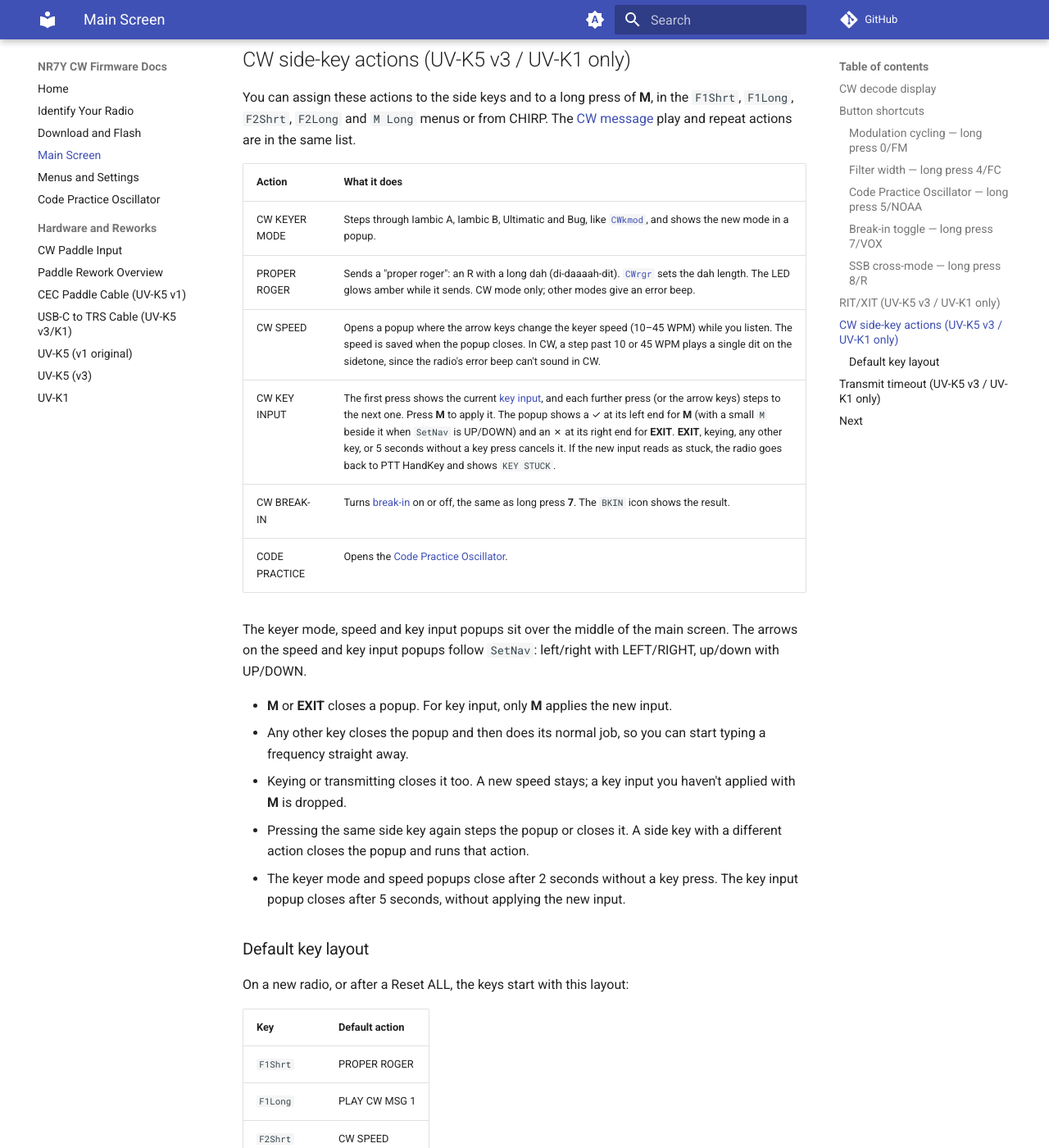
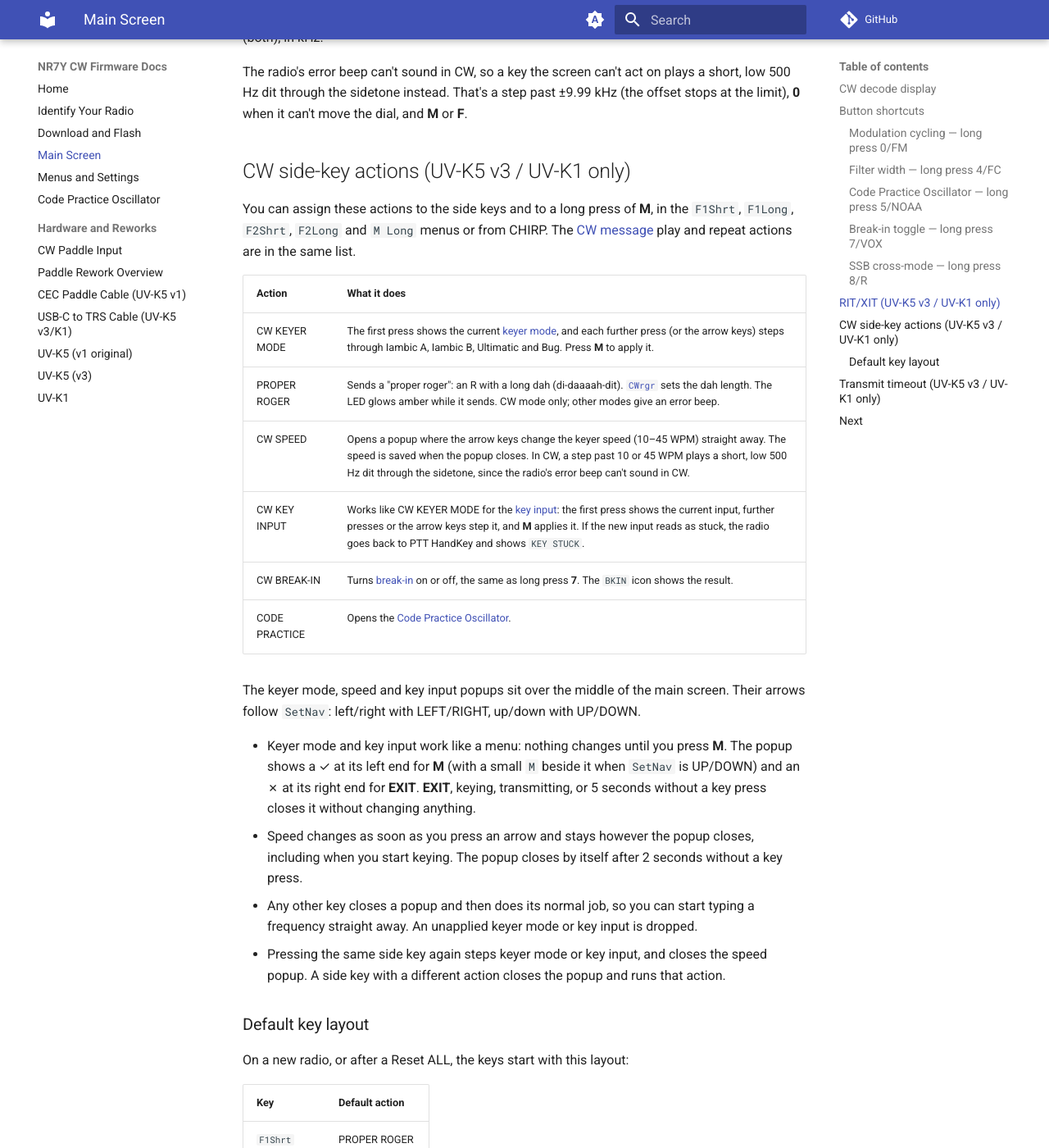
Before and after one commit to briand/cw-firmware-docs, an MkDocs documentation site: the page built from docs/main-screen.md, in a window 1280 px wide and 1400 px high, scrolled down 3665 px. Shown: the whole window at 82% size. Built offline with MkDocs 1.6.1 and Material for MkDocs 9.7.7, drawn with Linux system fonts in a browser that asks for light colours; comment, search, counter and statistics services are not loaded; some of the changed text lies outside the part shown.

Commit message:
feat: review follow-ups round two

```diff
--- a/docs/main-screen.md
+++ b/docs/main-screen.md
@@ -17,6 +17,10 @@ decoded text across the middle line of the screen.
   being played back.
 - On the UV-K5 v3 / UV-K1, zeros are drawn dotted so they can't be mistaken
   for the letter O.
+- On the UV-K5 v3 / UV-K1, the prosigns SK, BK, KA, SN and UR (U and R run
+  together) show as their two letters, underlined. Prosigns that share a
+  pattern with punctuation show the symbol instead: BT `=`, AR `+`, KN `(` and
+  AS `&`.
 
 ## Button shortcuts
 
@@ -60,15 +64,18 @@ The firmware automatically opens squelch full-time whenever switching to USB and
 === "UV-K5 v3 / UV-K1"
 
     Press **F**, then long press **4** to switch the filter between wide and
-    narrow. In CW and USB those are 6.25 kHz and 2.0 kHz, and the VFO's info
-    line shows `6k` or `2k`. The narrow filter helps cut out signals and noise
-    next to the one you're trying to copy. In FM and AM the same press switches
-    that mode's own wide and narrow widths.
+    narrow. In CW and USB those are labeled 6.25 kHz and 2.0 kHz, and the
+    VFO's info line shows `6k` or `2k`. On these radios the two settings
+    measure the same in CW: each passes about 6.5–7 kHz around the receive
+    frequency, so a signal 3 kHz away can still be copied. USB uses the same
+    filter settings. No narrower setting has been found yet for the radio's
+    BK4829 chip. In FM and AM the same press switches that mode's own wide and
+    narrow widths.
 
     Switching a VFO to CW selects the 2k filter. Switching it back to FM or AM
     puts back the width it had before.
 
-    The `WIDE NARROW` [side-key action](#side-key-actions) switches the same
+    The `FILTER WIDTH` [side-key action](#side-key-actions) switches the same
     filter.
 
 === "UV-K5 (v1 original)"
@@ -134,9 +141,9 @@ key press. While an offset is applied, the VFO's info line shows a tag such as
 `R+0.12` (RIT), `X-0.05` (XIT) or `RX+0.12` (both), in kHz.
 
 The radio's error beep can't sound in CW, so a key the screen can't act on
-plays a single dit on the sidetone instead. That's a step past ±9.99 kHz (the
-offset stops at the limit), **0** when it can't move the dial, and **M** or
-**F**.
+plays a short, low 500 Hz dit through the sidetone instead. That's a step
+past ±9.99 kHz (the offset stops at the limit), **0** when it can't move the
+dial, and **M** or **F**.
 
 ## CW side-key actions (UV-K5 v3 / UV-K1 only) {#side-key-actions}
 
@@ -147,27 +154,31 @@ and repeat actions are in the same list.
 
 | Action | What it does |
 |---|---|
-| CW KEYER MODE | Steps through Iambic A, Iambic B, Ultimatic and Bug, like [`CWkmod`](menus-and-settings.md#cw-keyer-mode-cwkmod), and shows the new mode in a popup. |
+| CW KEYER MODE | The first press shows the current [keyer mode](menus-and-settings.md#cw-keyer-mode-cwkmod), and each further press (or the arrow keys) steps through Iambic A, Iambic B, Ultimatic and Bug. Press **M** to apply it. |
 | PROPER ROGER | Sends a "proper roger": an R with a long dah (di-daaaah-dit). [`CWrgr`](menus-and-settings.md#cwrgr) sets the dah length. The LED glows amber while it sends. CW mode only; other modes give an error beep. |
-| CW SPEED | Opens a popup where the arrow keys change the keyer speed (10–45 WPM) while you listen. The speed is saved when the popup closes. In CW, a step past 10 or 45 WPM plays a single dit on the sidetone, since the radio's error beep can't sound in CW. |
-| CW KEY INPUT | The first press shows the current [key input](menus-and-settings.md#cw-key-input-cwkin), and each further press (or the arrow keys) steps to the next one. Press **M** to apply it. The popup shows a ✓ at its left end for **M** (with a small `M` beside it when `SetNav` is UP/DOWN) and an ✗ at its right end for **EXIT**. **EXIT**, keying, any other key, or 5 seconds without a key press cancels it. If the new input reads as stuck, the radio goes back to PTT HandKey and shows `KEY STUCK`. |
+| CW SPEED | Opens a popup where the arrow keys change the keyer speed (10–45 WPM) straight away. The speed is saved when the popup closes. In CW, a step past 10 or 45 WPM plays a short, low 500 Hz dit through the sidetone, since the radio's error beep can't sound in CW. |
+| CW KEY INPUT | Works like CW KEYER MODE for the [key input](menus-and-settings.md#cw-key-input-cwkin): the first press shows the current input, further presses or the arrow keys step it, and **M** applies it. If the new input reads as stuck, the radio goes back to PTT HandKey and shows `KEY STUCK`. |
 | CW BREAK-IN | Turns [break-in](menus-and-settings.md#cw-break-in-cwbkin) on or off, the same as long press **7**. The `BKIN` icon shows the result. |
 | CODE PRACTICE | Opens the [Code Practice Oscillator](code-practice-oscillator.md). |
 
 The keyer mode, speed and key input popups sit over the middle of the main
-screen. The arrows on the speed and key input popups follow `SetNav`:
-left/right with LEFT/RIGHT, up/down with UP/DOWN.
+screen. Their arrows follow `SetNav`: left/right with LEFT/RIGHT, up/down with
+UP/DOWN.
 
-- **M** or **EXIT** closes a popup. For key input, only **M** applies the new
-  input.
-- Any other key closes the popup and then does its normal job, so you can
-  start typing a frequency straight away.
-- Keying or transmitting closes it too. A new speed stays; a key input you
-  haven't applied with **M** is dropped.
-- Pressing the same side key again steps the popup or closes it. A side key
-  with a different action closes the popup and runs that action.
-- The keyer mode and speed popups close after 2 seconds without a key press.
-  The key input popup closes after 5 seconds, without applying the new input.
+- Keyer mode and key input work like a menu: nothing changes until you press
+  **M**. The popup shows a ✓ at its left end for **M** (with a small `M` beside
+  it when `SetNav` is UP/DOWN) and an ✗ at its right end for **EXIT**.
+  **EXIT**, keying, transmitting, or 5 seconds without a key press closes it
+  without changing anything.
+- Speed changes as soon as you press an arrow and stays however the popup
+  closes, including when you start keying. The popup closes by itself after
+  2 seconds without a key press.
+- Any other key closes a popup and then does its normal job, so you can start
+  typing a frequency straight away. An unapplied keyer mode or key input is
+  dropped.
+- Pressing the same side key again steps keyer mode or key input, and closes
+  the speed popup. A side key with a different action closes the popup and runs
+  that action.
 
 ### Default key layout
 
```
Also changed, not shown: docs/code-practice-oscillator.md (+12 -25 lines), docs/index.md (+1 -1 lines), docs/menus-and-settings.md (+8 -0 lines).
